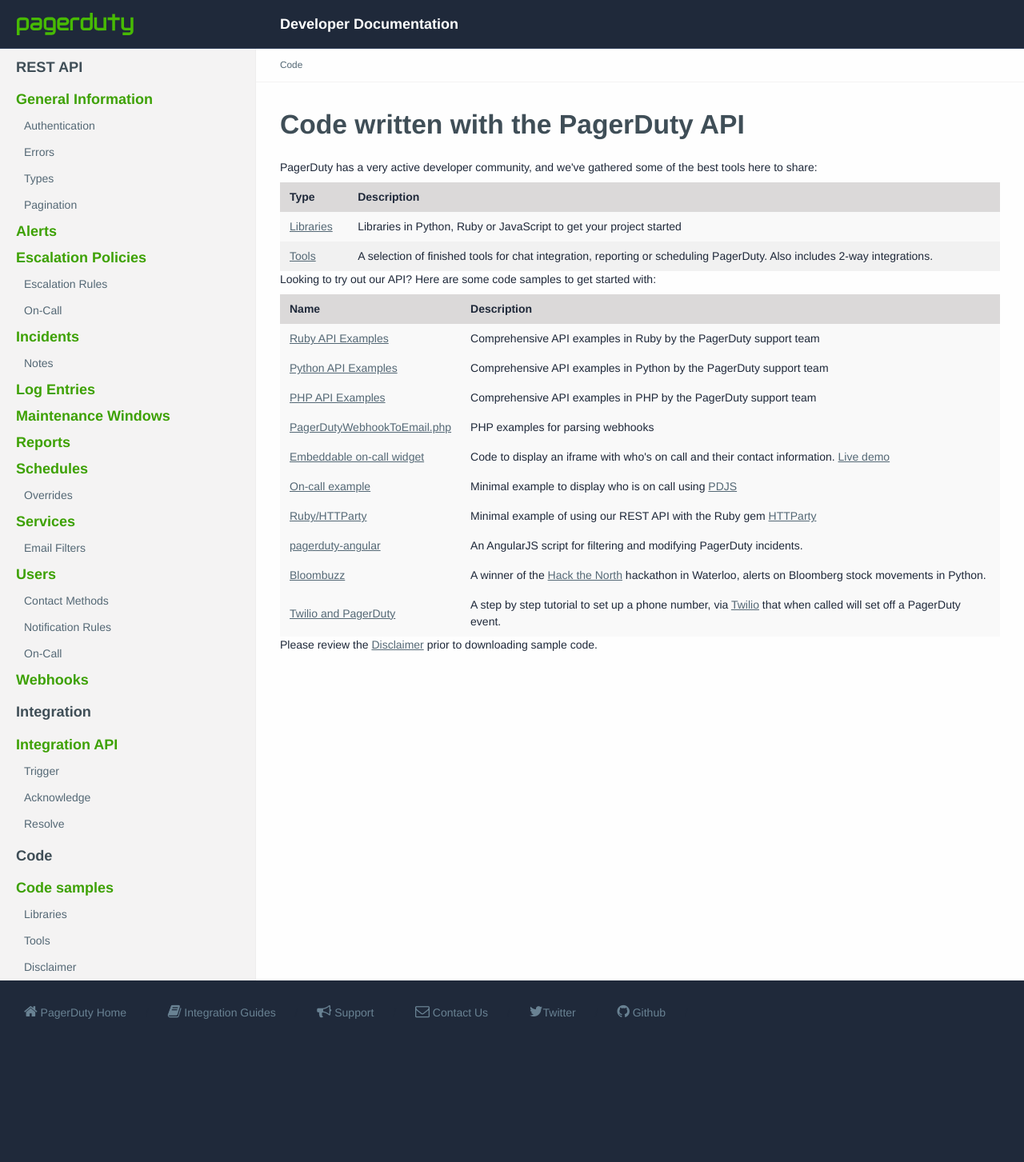
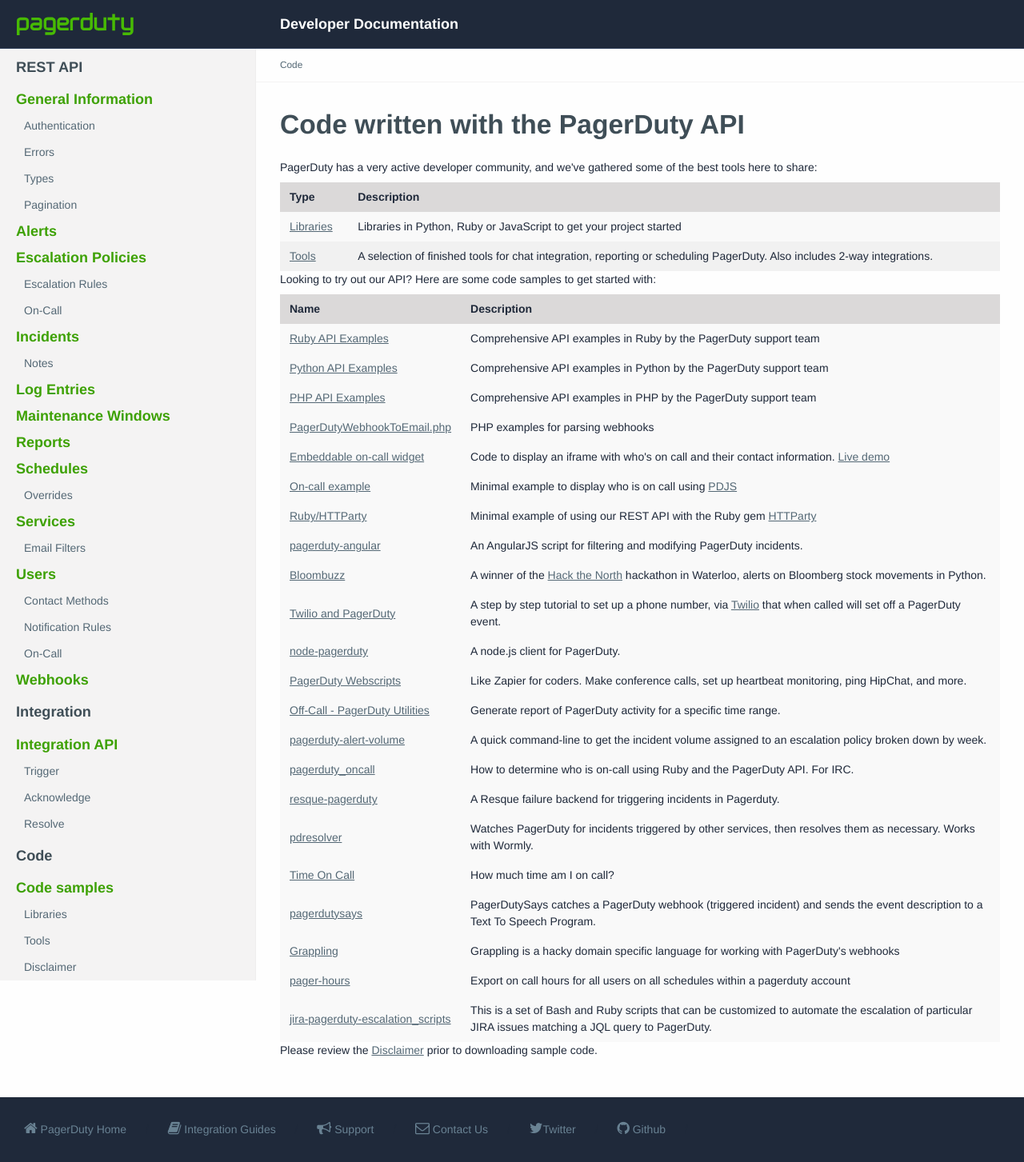
Before and after one commit to h4dz/devdocs, a Jekyll site: the page built from source/documentation/code/index.html, in a window 1280 px wide. Shown: the whole page at 80% size. Built offline with Jekyll 4.4.1, drawn with Linux system fonts in a browser that asks for light colours; some web fonts are replaced; before the commit the page ends 1307 px from its top, so only the background shows below that.

Commit message:
Add some more code samples

```diff
--- a/source/_data/code.yml
+++ b/source/_data/code.yml
@@ -37,3 +37,51 @@
 - name: Twilio and PagerDuty
   url: http://www.whiteboardcoder.com/p/twilio-and-pagerduty.html
   description: "A step by step tutorial to set up a phone number, via <a href='https://www.twilio.com/docs'>Twilio</a> that when called will set off a PagerDuty event."
+
+- name: node-pagerduty
+  url: https://github.com/Skomski/node-pagerduty
+  description: "A node.js client for PagerDuty."
+
+- name: PagerDuty Webscripts
+  url: https://github.com/dshack/pagerduty-webscripts
+  description: "Like Zapier for coders. Make conference calls, set up heartbeat monitoring, ping HipChat, and more."
+
+- name: Off-Call - PagerDuty Utilities
+  url: https://github.com/nzoschke/off-call
+  description: "Generate report of PagerDuty activity for a specific time range."
+
+- name: pagerduty-alert-volume
+  url: https://github.com/owenkim/pagerduty-alert-volume
+  description: "A quick command-line to get the incident volume assigned to an escalation policy broken down by week."
+
+- name: pagerduty_oncall
+  url: https://github.com/thegreenrobot/pagerduty_oncall
+  description: "How to determine who is on-call using Ruby and the PagerDuty API. For IRC."
+
+- name: resque-pagerduty
+  url: https://github.com/g5search/resque-pagerduty
+  description: "A Resque failure backend for triggering incidents in Pagerduty."
+
+- name: pdresolver
+  url: https://github.com/inkling/pdresolver
+  description: "Watches PagerDuty for incidents triggered by other services, then resolves them as necessary. Works with Wormly."
+
+- name: Time On Call
+  url: https://github.com/mgresko/pagerduty_utils
+  description: "How much time am I on call?"
+
+- name: pagerdutysays
+  url: https://github.com/avatarnewyork/pagerdutysays
+  description: PagerDutySays catches a PagerDuty webhook (triggered incident) and sends the event description to a Text To Speech Program.
+
+- name: Grappling
+  url: https://github.com/chamblin/grappling
+  description: "Grappling is a hacky domain specific language for working with PagerDuty's webhooks"
+
+- name: pager-hours
+  url: https://github.com/discordianfish/pager-hours
+  description: "Export on call hours for all users on all schedules within a pagerduty account"
+
+- name: jira-pagerduty-escalation_scripts
+  url: https://github.com/jmunevar/jira-pagerduty-escalation_scripts
+  description: "This is a set of Bash and Ruby scripts that can be customized to automate the escalation of particular JIRA issues matching a JQL query to PagerDuty. "
```
